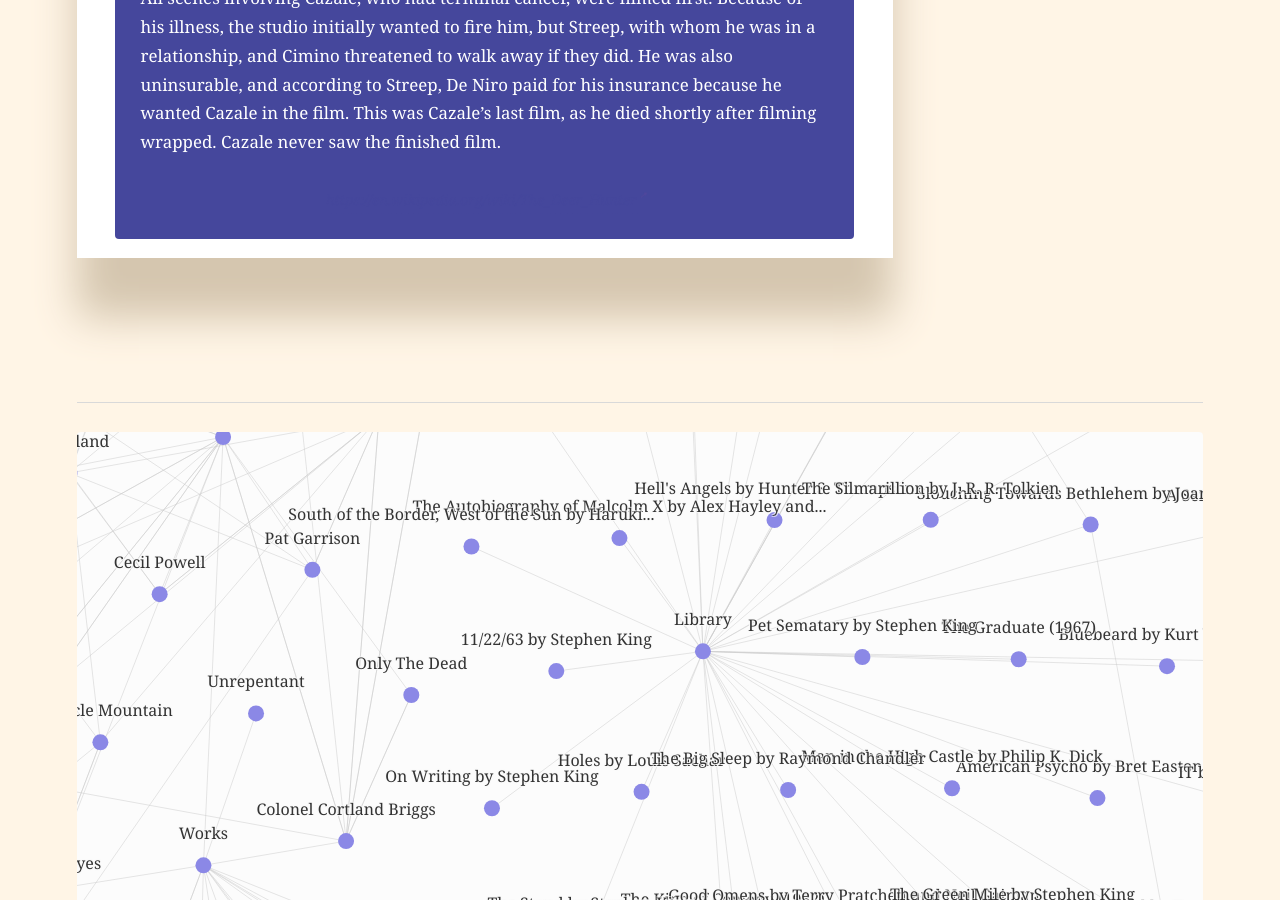
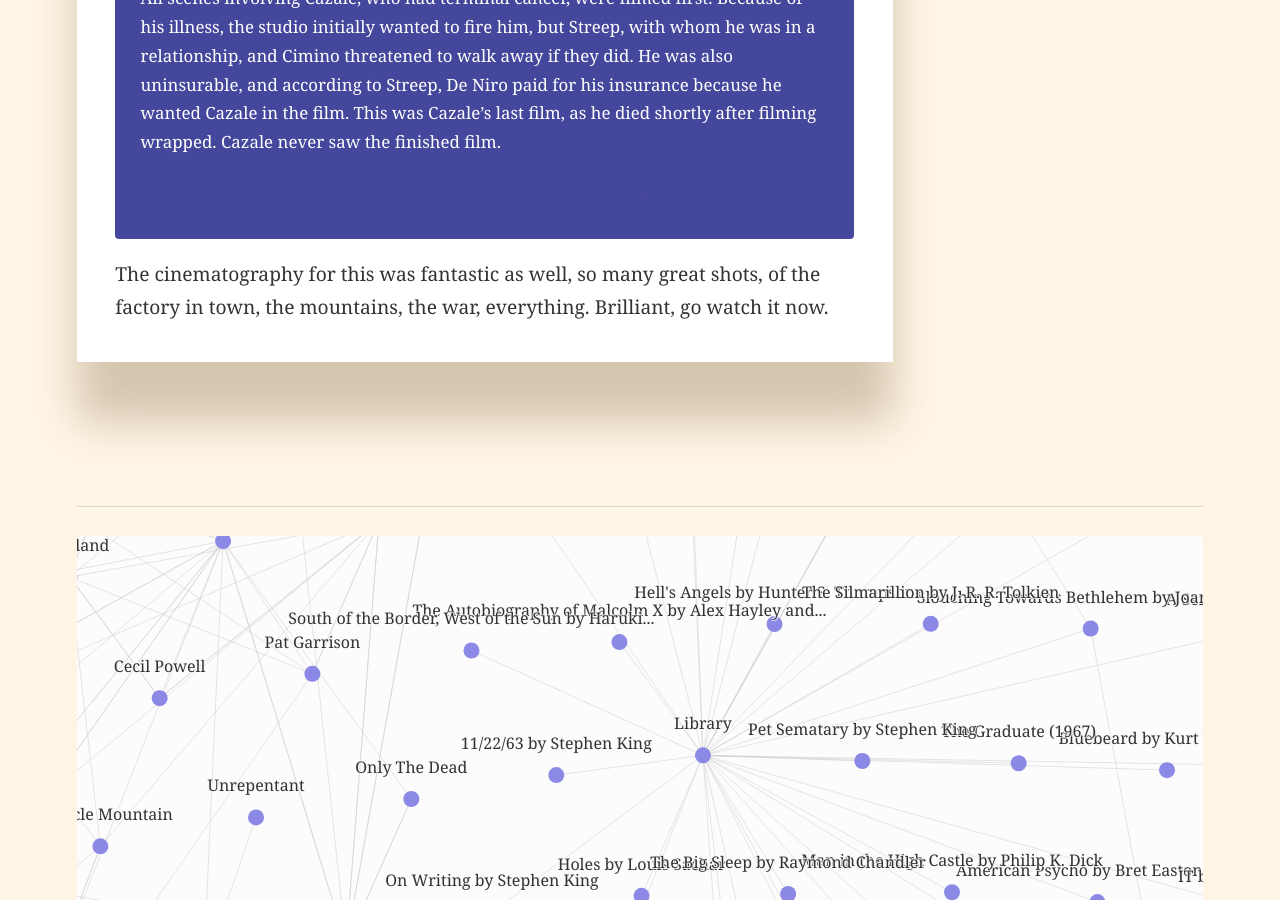
Before and after one commit to martin-brennan/writing.martin-brennan.com, a Jekyll site: the page built from _notes/films/the_deer_hunter.md, in a window 1280 px wide and 900 px high, scrolled down 1373 px. Built offline with Jekyll 4.4.1, drawn with Linux system fonts in a browser that asks for light colours.

Commit message:
deer hunter

```diff
--- a/_notes/films/the_deer_hunter.md
+++ b/_notes/films/the_deer_hunter.md
@@ -26,3 +26,5 @@ This was his last movie:
 >
 >
 > <cite>[https://en.wikipedia.org/wiki/The_Deer_Hunter](https://en.wikipedia.org/wiki/The_Deer_Hunter)</cite>
+
+The cinematography for this was fantastic as well, so many great shots, of the factory in town, the mountains, the war, everything. Brilliant, go watch it now.
```
